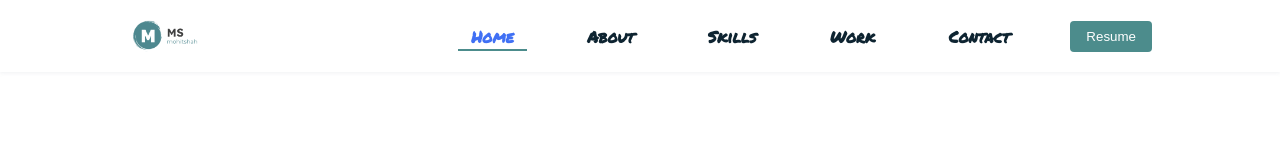
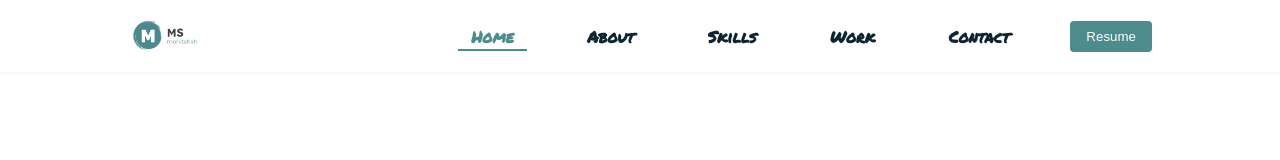
Before and after one commit to caspermohit/portfolio-website, a React (Create React App) app: page / in a window 1280 px wide. In both pictures the pointer is over the link "Home". Shown: the top 160 px of the page. Built offline with nearby package versions, Linux system fonts and the light colour scheme.

Commit message:
color change

```diff
--- a/src/components/Header.css
+++ b/src/components/Header.css
@@ -44,7 +44,7 @@
 }
 
 .nav__link:hover {
-    color: #4070F4;
+    color: var(--first-color);
 }
 
 .resume-button {
@@ -58,7 +58,7 @@
 }
 
 .resume-button:hover {
-    background-color: #003d82;
+    background-color: var(--first-color);
 }
 
 .nav__toggle {
```
